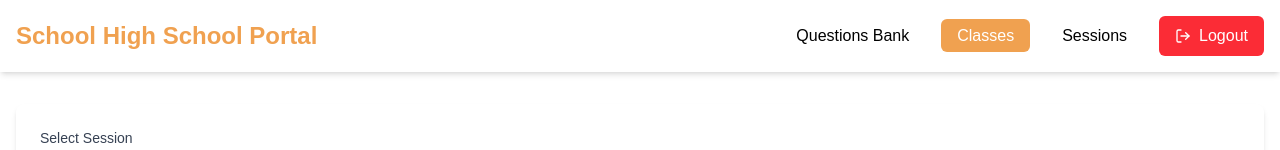
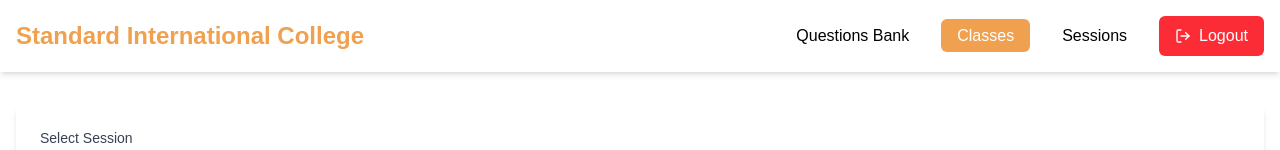
Before and after one commit to devon1910/Standard-Schools-Portal, a React (Vite) app: page /classes in a window 1280 px wide. Shown: the top 150 px of the page. Built offline with nearby package versions, Linux system fonts and the light colour scheme; no server answers.

Commit message:
Added flexible school name

```diff
--- a/src/layouts/MainLayout.jsx
+++ b/src/layouts/MainLayout.jsx
@@ -179,13 +179,15 @@
       navigate('/login');
     }
   };
+   const schoolName=localStorage.getItem("schoolId") === "1" ? "Standard High School" : "Standard International College";
 
+   console.log("schoolName", schoolName);
   return (
     <DashboardContext.Provider value={contextValue}>
       <div className="min-h-screen flex flex-col bg-light-background text-black">
         <header className="bg-white shadow-md p-4">
           <nav className="container mx-auto flex justify-between items-center">
-            <h1 className="text-2xl font-bold text-primary-orange">School High School Portal</h1>
+            <h1 className="text-2xl font-bold text-primary-orange">{schoolName}</h1>
             <div className="flex items-center space-x-4">
               <ul className="flex space-x-4">
                 {navItems.map((item) => (
--- a/src/pages/Login.jsx
+++ b/src/pages/Login.jsx
@@ -28,6 +28,7 @@
         if (response.status === 200) {
           toast.success('Login successful!');
           localStorage.setItem("token", JSON.stringify(response.data.token));
+          localStorage.setItem("schoolId", response.data.schoolId);
           navigate("/questions");
         } else {
           toast.error('Login failed. Please check your credentials.');
```
